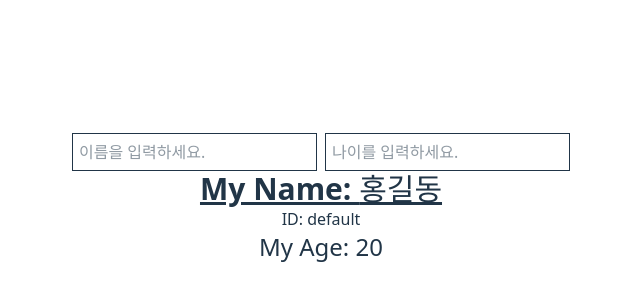
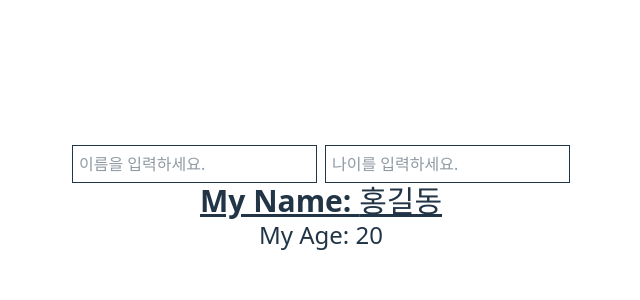
Before and after one commit to kyuriii-moon/react-practice, a React (Vite) app: page / in a window 1280 px wide. Shown: the part 202-502 px from the top of the page, without its empty margins (319-959 px from the left). Built offline with nearby package versions, Linux system fonts and the light colour scheme.

Commit message:
context 활용

```diff
--- a/src/App.tsx
+++ b/src/App.tsx
@@ -3,7 +3,9 @@ import React from 'react';
 
 import './App.css';
 import { UserInfo } from './UserInfo';
+import { MyContext } from './context';
 
+// state, props, context
 function App() {
   // state값은 state 함수를 통해서만 변경해야한다.
   // setState 함수 호출시 해당 컴포넌트가 재랜더링 된다.
@@ -19,7 +21,7 @@ function App() {
   };
 
   return (
-    <>
+    <MyContext.Provider value={{ name, age }}>
       <input
         className="border p-1.5"
         type="text"
@@ -32,8 +34,8 @@ function App() {
         placeholder="나이를 입력하세요."
         onChange={handleAgeChange}
       />
-      <UserInfo name={name} age={age} />
-    </>
+      <UserInfo />
+    </MyContext.Provider>
   );
 }
 
--- a/src/MyAge.tsx
+++ b/src/MyAge.tsx
@@ -1,3 +1,11 @@
-export function MyAge({ age }: { age: number }) {
+// export function MyAge({ age }: { age: number }) {
+//   return <div className="text-2xl">My Age: {age}</div>;
+// }
+
+import React from 'react';
+import { MyContext } from './context';
+
+export function MyAge() {
+  const { age } = React.useContext(MyContext);
   return <div className="text-2xl">My Age: {age}</div>;
 }
--- a/src/MyName.tsx
+++ b/src/MyName.tsx
@@ -1,17 +1,25 @@
-interface MyNameProps {
-  name: string;
-  id?: string;
-  password?: string;
-}
+// interface MyNameProps {
+//   name: string;
+//   id?: string;
+//   password?: string;
+// }
 
 // id가 주어지지 않으면 default가 보여진다.
 // password가 있으면 디브태그값 보여주고 없으면 안 보여준다. (&&) prop이 없기에 돔자제가 생성되지 않음!
-export function MyName({ name, id = 'default', password }: MyNameProps) {
-  return (
-    <>
-      <div className="text-3xl font-bold underline"> My Name: {name}</div>
-      <div>ID: {id}</div>
-      {password && <div>PW: {password}</div>}
-    </>
-  );
+// export function MyName({ name, id = 'default', password }: MyNameProps) {
+//   return (
+//     <>
+//       <div className="text-3xl font-bold underline"> My Name: {name}</div>
+//       <div>ID: {id}</div>
+//       {password && <div>PW: {password}</div>}
+//     </>
+//   );
+// }
+
+import React from 'react';
+import { MyContext } from './context';
+
+export function MyName() {
+  const { name } = React.useContext(MyContext);
+  return <div className="text-3xl font-bold underline">My Name: {name}</div>;
 }
--- a/src/UserInfo.tsx
+++ b/src/UserInfo.tsx
@@ -1,13 +1,21 @@
 import { UserInfo1 } from './UserInfo1';
 
-interface UserInfoProps {
-  name: string;
-  age: number;
-}
-export function UserInfo({ name, age }: UserInfoProps) {
+// interface UserInfoProps {
+//   name: string;
+//   age: number;
+// }
+// export function UserInfo({ name, age }: UserInfoProps) {
+//   return (
+//     <>
+//       <UserInfo1 name={name} age={age} />
+//     </>
+//   );
+// }
+
+export function UserInfo() {
   return (
     <>
-      <UserInfo1 name={name} age={age} />
+      <UserInfo1 />
     </>
   );
 }
--- a/src/UserInfo1.tsx
+++ b/src/UserInfo1.tsx
@@ -1,16 +1,25 @@
 import { MyName } from './MyName';
 import { MyAge } from './MyAge';
 
-interface UserInfo1Props {
-  name: string;
-  age: number;
-}
+// interface UserInfo1Props {
+//   name: string;
+//   age: number;
+// }
 
-export function UserInfo1({ name, age }: UserInfo1Props) {
+// export function UserInfo1({ name, age }: UserInfo1Props) {
+//   return (
+//     <>
+//       <MyName name={name} />
+//       <MyAge age={age} />
+//     </>
+//   );
+// }
+
+export function UserInfo1() {
   return (
     <>
-      <MyName name={name} />
-      <MyAge age={age} />
+      <MyName />
+      <MyAge />
     </>
   );
 }
--- /dev/null
+++ b/src/context.ts
@@ -0,0 +1,8 @@
+import React from 'react';
+
+interface ContextValue {
+  name: string;
+  age: number;
+}
+
+export const MyContext = React.createContext<ContextValue>({ name: '홍길동', age: 20 });
```
